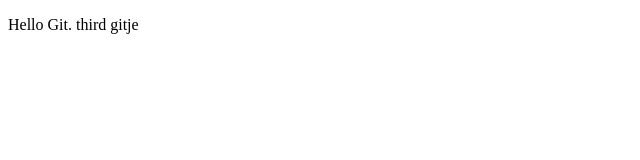
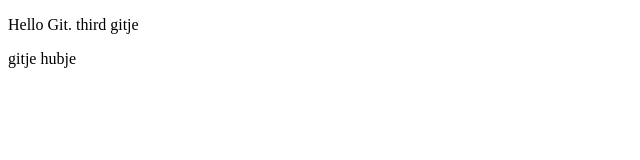
Before and after one commit to tasstra/lecture0, a plain HTML site: page hello.html in a window 1280 px wide. Shown: the full height of the page, 0-640 px from the left. Drawn offline with Linux system fonts and the light colour scheme.

Commit message:
Update hello.html

```diff
--- a/hello.html
+++ b/hello.html
@@ -6,5 +6,6 @@
   </head>
   <body>
     <p>Hello Git. third gitje</p>
+    <p>gitje hubje</p>
   </body>
 </html>
```
